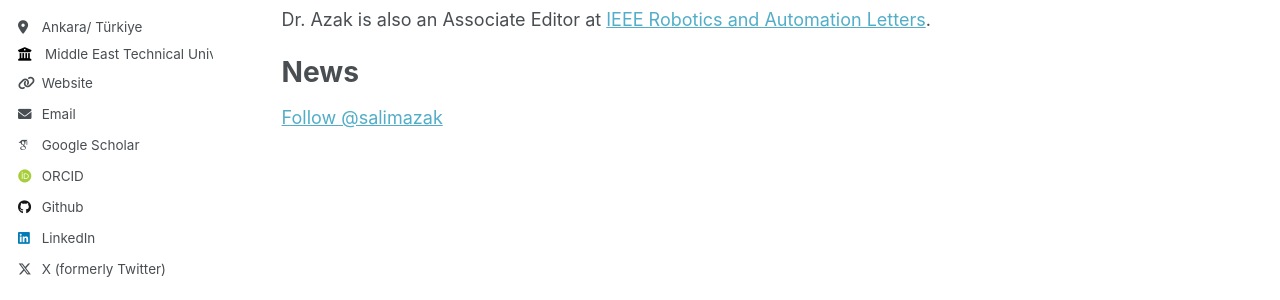
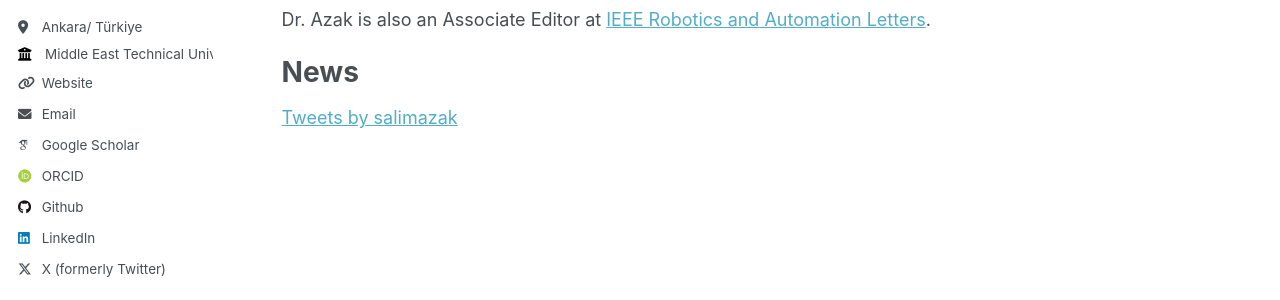
Before and after one commit to salimazak/salimazak.github.io, a Jekyll site: the page built from _pages/about.md, in a window 1280 px wide and 964 px high. Shown: the part 378-678 px from the top of the window. Built offline with Jekyll 4.4.1, drawn with Linux system fonts in a browser that asks for light colours; some web fonts are replaced; comment, search, counter and statistics services are not loaded.

Commit message:
Update about.md

```diff
--- a/_pages/about.md
+++ b/_pages/about.md
@@ -15,10 +15,7 @@ Dr. Azak is also an Associate Editor at [IEEE Robotics and Automation Letters](h
 
 # News
 <!-- Twitter Timeline Widget -->
-<a href="https://twitter.com/x?ref_src=twsrc%5Etfw" class="twitter-follow-button" data-show-count="false">Follow @salimazak</a><script async src="https://platform.twitter.com/widgets.js" charset="utf-8"></script>
-<script async src="https://platform.twitter.com/widgets.js" charset="utf-8"></script>
-
-
+<a class="twitter-timeline" data-height="1000" href="https://twitter.com/salimazak?ref_src=twsrc%5Etfw">Tweets by salimazak</a> <script async src="https://platform.twitter.com/widgets.js" charset="utf-8"></script>
 
 
 <!--A data-driven personal website
```
